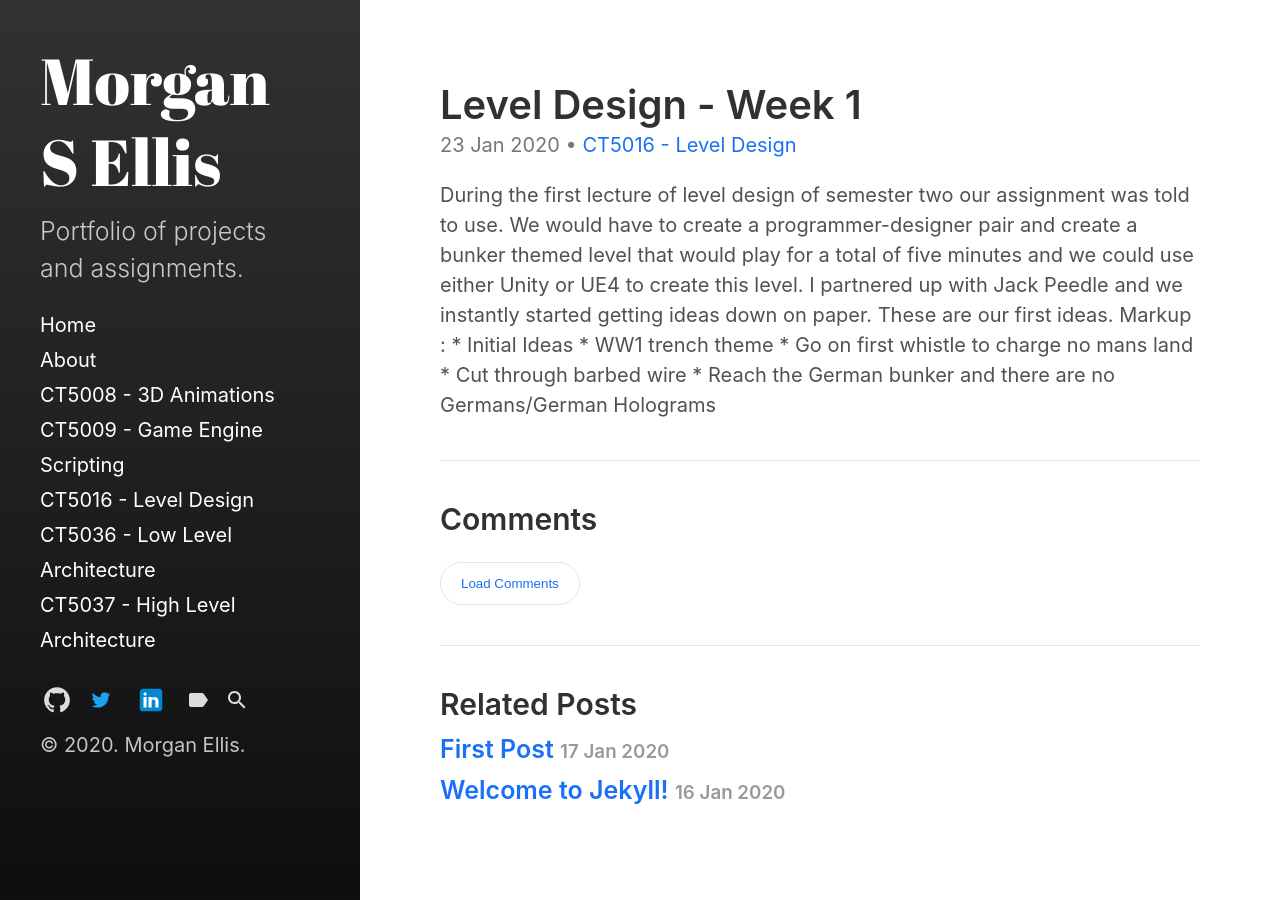
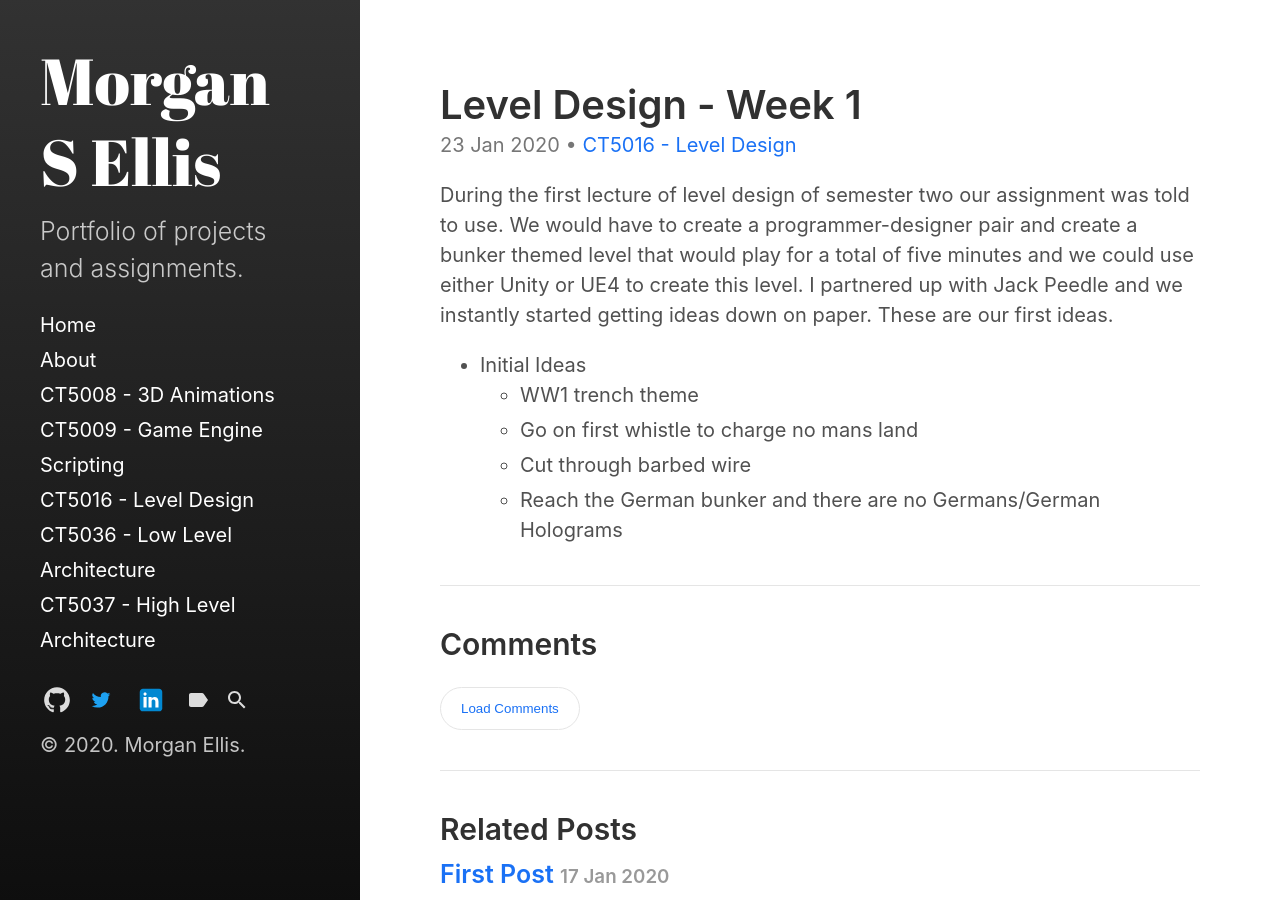
Before and after one commit to morgansellis/MorganSEllis.github.io, a Jekyll site: the page built from _posts/2020-01-23-Level-Design-Week-1.md, in a window 1280 px wide. Built offline with Jekyll 4.4.1, drawn with Linux system fonts in a browser that asks for light colours.

Commit message:
update post

```diff
--- a/_posts/2020-01-23-Level-Design-Week-1.md
+++ b/_posts/2020-01-23-Level-Design-Week-1.md
@@ -9,8 +9,8 @@ tags:
 During the first lecture of level design of semester two our assignment was told to use. We would have to create a programmer-designer pair
 and create a bunker themed level that would play for a total of five minutes and we could use either Unity or UE4 to create this level. I partnered up with Jack Peedle and we instantly started getting ideas down on paper. These are our first
 ideas.
-Markup : * Initial Ideas
-             * WW1 trench theme
-             * Go on first whistle to charge no mans land
-             * Cut through barbed wire
-             * Reach the German bunker and there are no Germans/German Holograms
+* Initial Ideas
+  * WW1 trench theme
+  * Go on first whistle to charge no mans land
+  * Cut through barbed wire
+  * Reach the German bunker and there are no Germans/German Holograms
```
